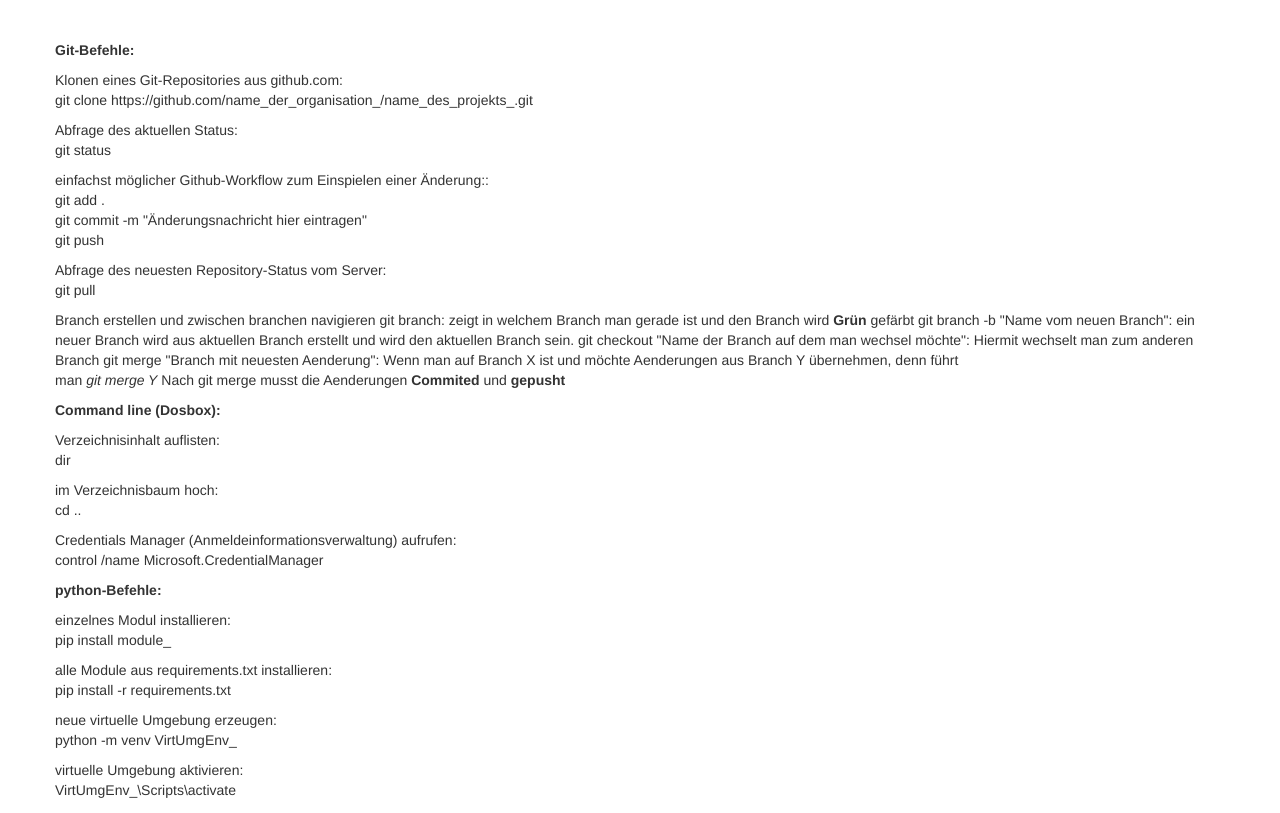
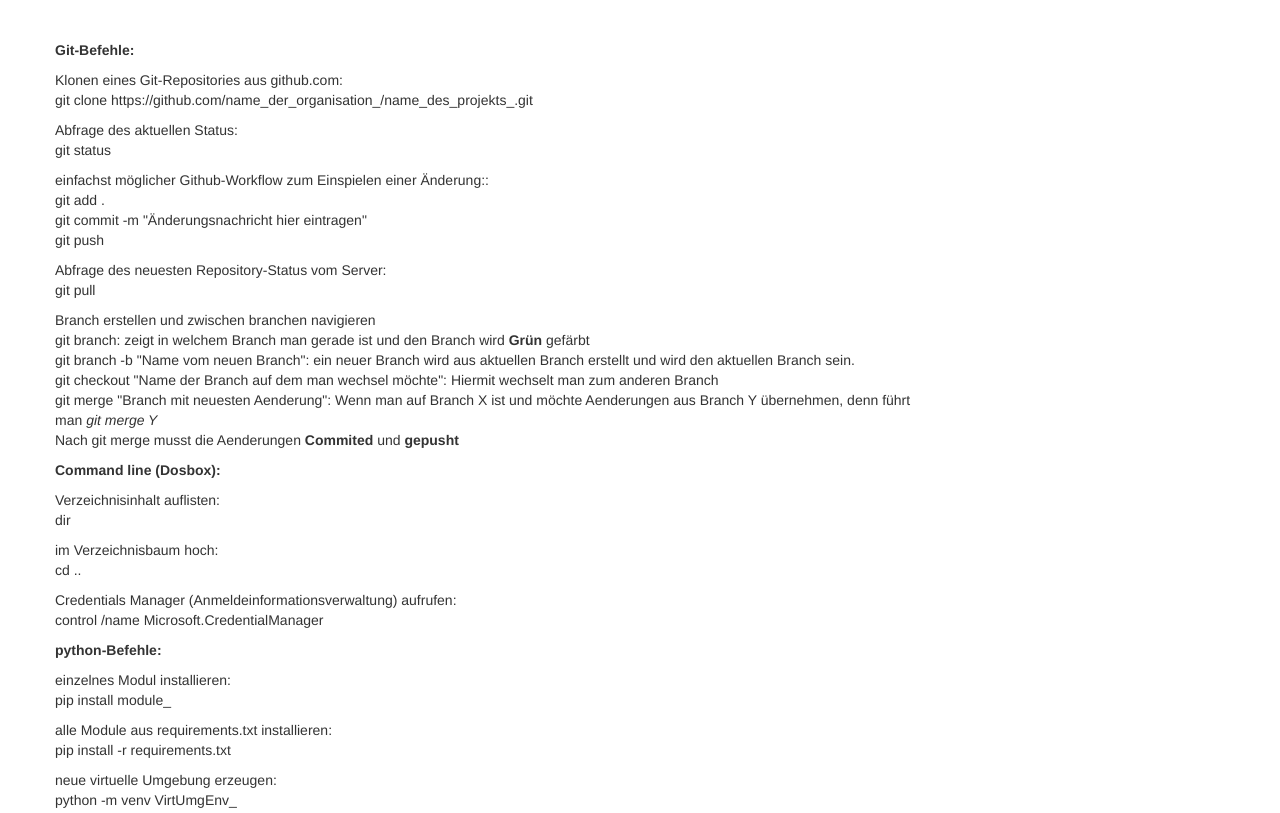
Before and after one commit to christoph-arvato/cheatsheets, a plain HTML site: page misc.html in a window 1280 px wide. Shown: the top 813 px of the page. Drawn offline with Linux system fonts and the light colour scheme.

Commit message:
Ergänzung zum Branches Erstellung und zwischen Navigieren

```diff
--- a/misc.html
+++ b/misc.html
@@ -39,13 +39,13 @@
                     git pull
                 </p>
                 <p>
-                    Branch erstellen und zwischen branchen navigieren
-                    git branch: zeigt in welchem Branch man gerade ist und den Branch wird <strong>Grün</strong> gefärbt
-                    git branch -b "Name vom neuen Branch": ein neuer Branch wird aus aktuellen Branch erstellt und wird den aktuellen Branch sein.
-                    git checkout "Name der Branch auf dem man wechsel möchte": Hiermit wechselt man zum anderen Branch
+                    Branch erstellen und zwischen branchen navigieren <br>
+                    git branch: zeigt in welchem Branch man gerade ist und den Branch wird <strong>Grün</strong> gefärbt <br>
+                    git branch -b "Name vom neuen Branch": ein neuer Branch wird aus aktuellen Branch erstellt und wird den aktuellen Branch sein. <br>
+                    git checkout "Name der Branch auf dem man wechsel möchte": Hiermit wechselt man zum anderen Branch <br>
                     git merge "Branch mit neuesten Aenderung": Wenn man auf Branch X ist und möchte Aenderungen aus Branch Y übernehmen, denn führt <br>
-                    man <em>git merge Y</em>
-                    Nach git merge musst die Aenderungen <b>Commited</b> und <b>gepusht</b>
+                    man <em>git merge Y</em> <br>
+                    Nach git merge musst die Aenderungen <b>Commited</b> und <b>gepusht</b> <br>
                 </p>
                 <p>
                     <b>
```
